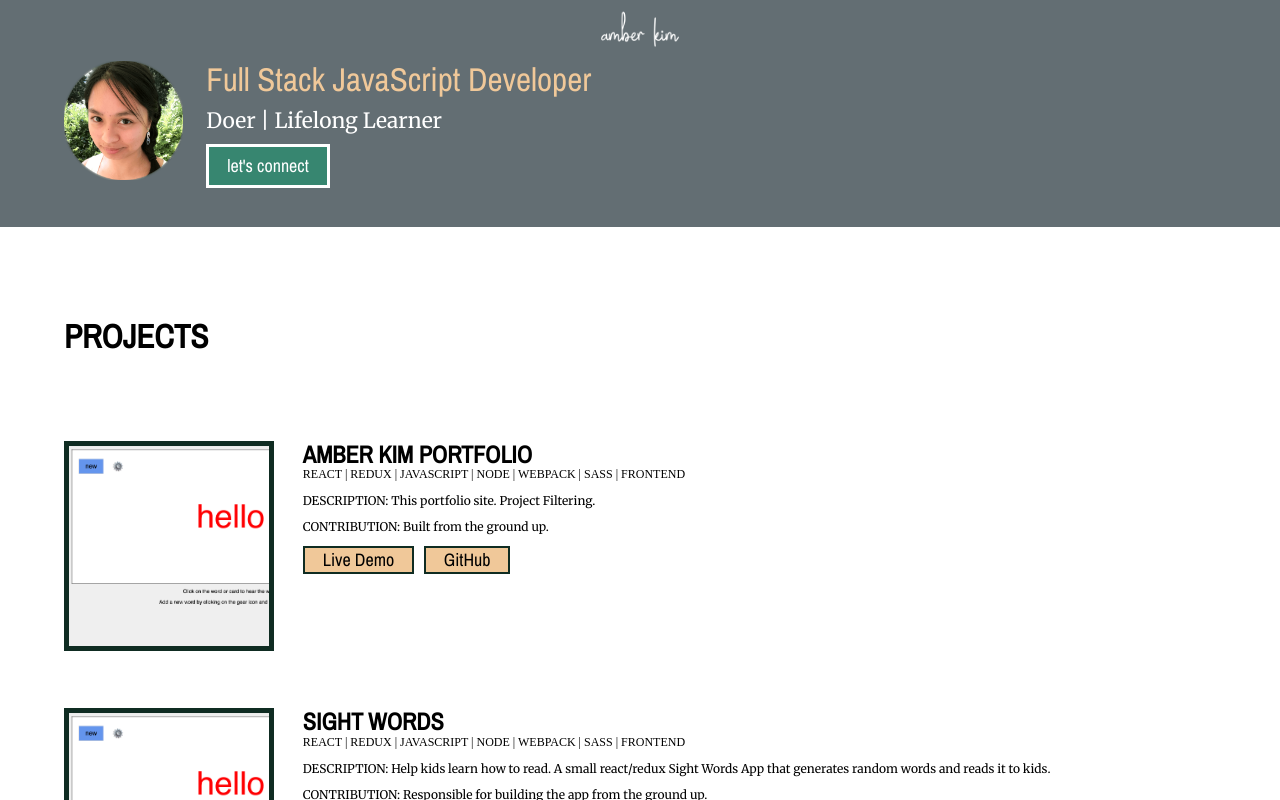
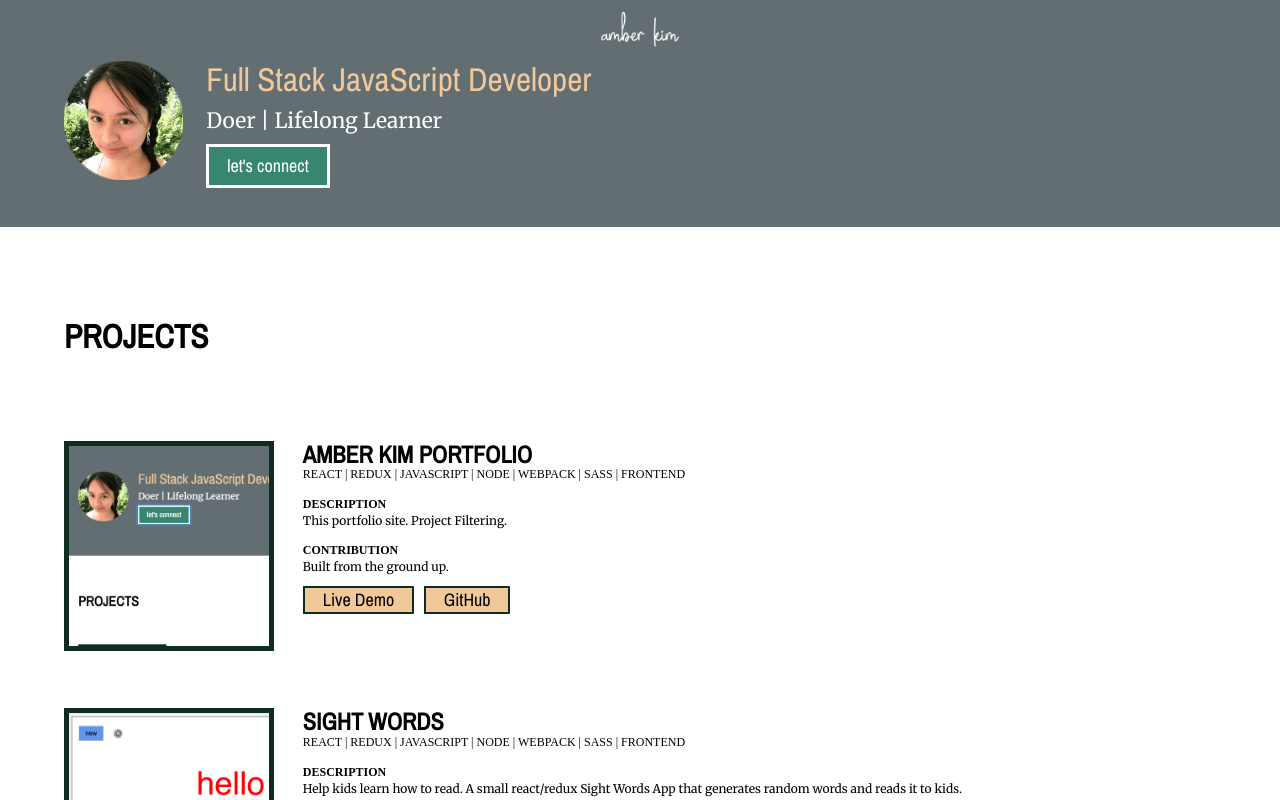
Before and after one commit to ambergkim/ambergkim.github.io, a React app: page / in a window 1280 px wide. Shown: the top 800 px of the page. Built offline with nearby package versions, Linux system fonts and the light colour scheme.

Commit message:
styling and image changes

```diff
--- a/src/components/header.jsx
+++ b/src/components/header.jsx
@@ -13,7 +13,9 @@ class Header extends React.Component {
           <div className="cta-block">
             <h1>Full Stack JavaScript Developer</h1>
             <h3>Doer | Lifelong Learner</h3>
-            <button className="cta-btn">let's connect</button>
+            <a href="mailto:amber@amberkimdesign.com">
+              <button className="cta-btn">let's connect</button>
+            </a>
           </div>
         </div>
       </header>
--- a/src/components/project.jsx
+++ b/src/components/project.jsx
@@ -22,8 +22,10 @@ class Project extends React.Component {
       <div className="details">
         <h2 className="project-title">{this.props.details.title}</h2>
         <small>{this.displayTags()}</small>
-        <p>DESCRIPTION: {this.props.details.description}</p>
-        <p>CONTRIBUTION: {this.props.details.contribution}</p>
+        <h4>description</h4>
+        <p>{this.props.details.description}</p>
+        <h4>contribution</h4>
+        <p>{this.props.details.contribution}</p>
         <div className="project-links">
           <a href={this.props.details.demoUrl}>
             <button>Live Demo</button>
--- a/src/components/project.scss
+++ b/src/components/project.scss
@@ -55,8 +55,14 @@ $screen-desktop-min: 1000px;
       }
     }
 
+    h4 {
+      margin-bottom: 0;
+      text-transform: uppercase;
+    }
+
     p {
       font-size: 1.5em;
+      margin-top: 0.2em;
 
       @media (min-width: #{$screen-desktop-min}) {
         font-size: 1em;
--- a/src/reducers/projects-app.js
+++ b/src/reducers/projects-app.js
@@ -9,7 +9,7 @@ const initialState = {
     {
       title: 'Amber Kim Portfolio',
       id: uuidv1(),
-      imageUrl: '/src/images/sightwords.png',
+      imageUrl: '/src/images/portfolio.png',
       demoUrl: 'https://ambergkim.github.io/',
       gitHubUrl: 'https://github.com/ambergkim/ambergkim.github.io',
       tags: ['react', 'redux', 'javascript', 'node', 'webpack', 'sass', 'frontend'],
```
Also changed, not shown: src/images/portfolio.png (added).
